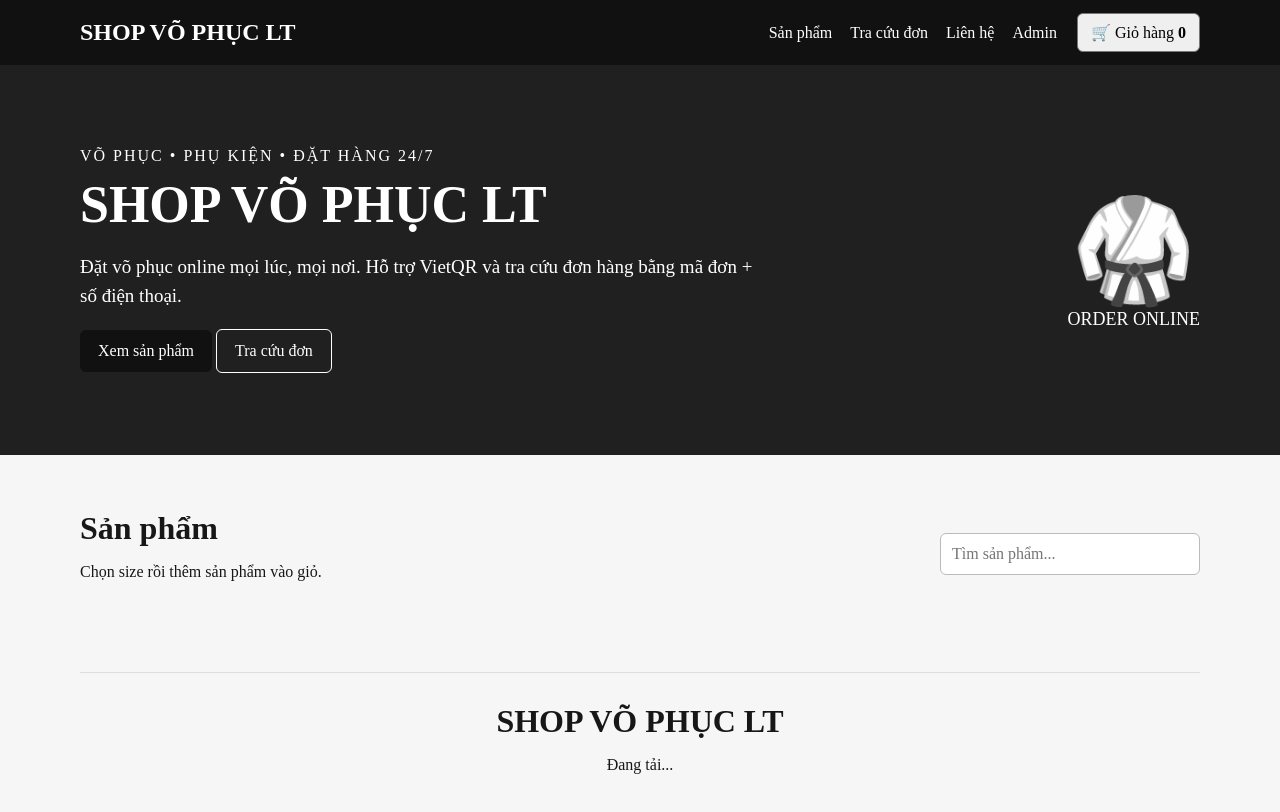
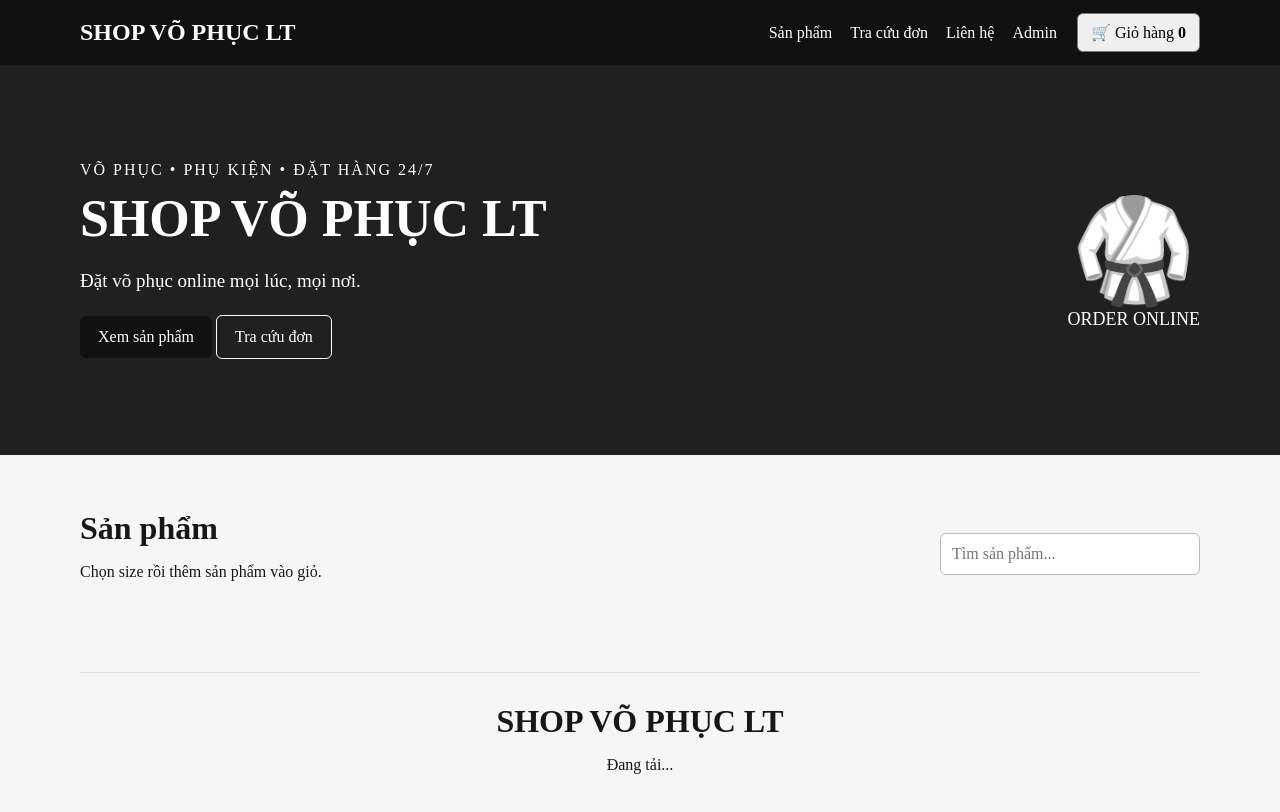
Before and after one commit to accphucualong2007-crypto/SHOP-VP-LT, a website: page public/index.html in a window 1280 px wide. Drawn offline with Linux system fonts and the light colour scheme; no server answers.

Commit message:
Shop Vo Phuc LT V3

```diff
--- a/public/index.html
+++ b/public/index.html
@@ -11,7 +11,7 @@
 <section class="hero"><div class="wrap hero-inner"><div>
 <div class="eyebrow">VÕ PHỤC • PHỤ KIỆN • ĐẶT HÀNG 24/7</div>
 <h1>SHOP VÕ PHỤC LT</h1>
-<p>Đặt võ phục online mọi lúc, mọi nơi. Hỗ trợ VietQR và tra cứu đơn hàng bằng mã đơn + số điện thoại.</p>
+<p>Đặt võ phục online mọi lúc, mọi nơi. </p>
 <a class="btn" href="#products">Xem sản phẩm</a> <a class="btn outline" href="/track.html">Tra cứu đơn</a>
 </div><div class="hero-mark">🥋<small>ORDER ONLINE</small></div></div></section>
 <main class="wrap">
```
